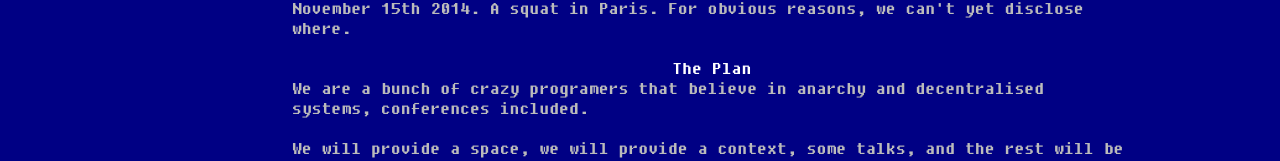
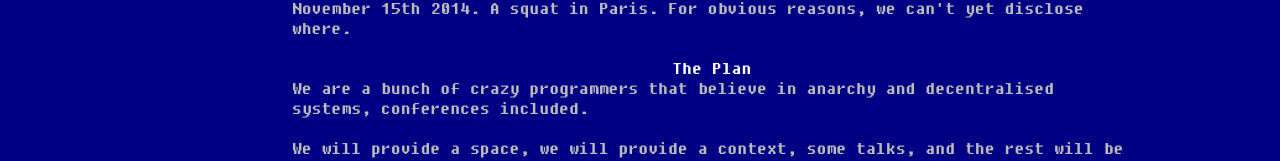
Before and after one commit to kalikaneko/website, a website: page html/index.html in a window 1280 px wide. Shown: the part 901-1062 px from the top of the page. Drawn offline with Linux system fonts and the light colour scheme.

Commit message:
programers -> programers
thanks, @itzmjauz

```diff
--- a/html/index.html
+++ b/html/index.html
@@ -106,7 +106,7 @@
         <h2 id="where-and-when-">Where and when?</h2>
         <p>November 15th 2014. A squat in Paris. For obvious reasons, we can't yet disclose where.</p>
         <h2 id="the-plan">The Plan</h2>
-        <p>We are a bunch of crazy programers that believe in anarchy and decentralised systems, conferences included.</p>
+        <p>We are a bunch of crazy programmers that believe in anarchy and decentralised systems, conferences included.</p>
         <p>We will provide a space, we will provide a context, some talks, and the rest will be up to you…</p>
         <h2 id="who-is-behind-this-">Who is behind this?</h2>
         <p>The inception of SquatConf was at <a href="http://2014.lxjs.org/">LXJS</a>. It was a great conference, and the organisation did an amazing job, and after the final day of the event we ended up with <a href="https://github.com/dominictarr">dominictarr</a>, <a href="https://github.com/joates">joates</a> and <a href="https://github.com/gorhgorh">I</a> talking about autonomous self-driving boats when this idea came to life. Now the idea matured and some folks (<a href="https://github.com/mmalecki">mmalecki</a>, <a href="https://github.com/nathan7">nathan7</a>, <a href="https://github.com/no9">no9</a>, <a href="https://github.com/substack">substack</a>, ...) are in the loop now.</p>
```
